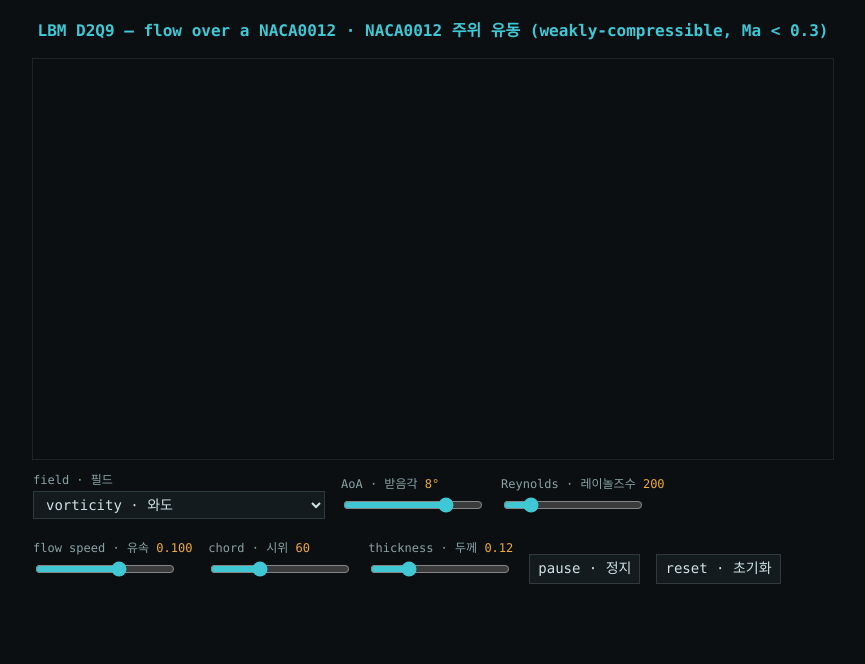
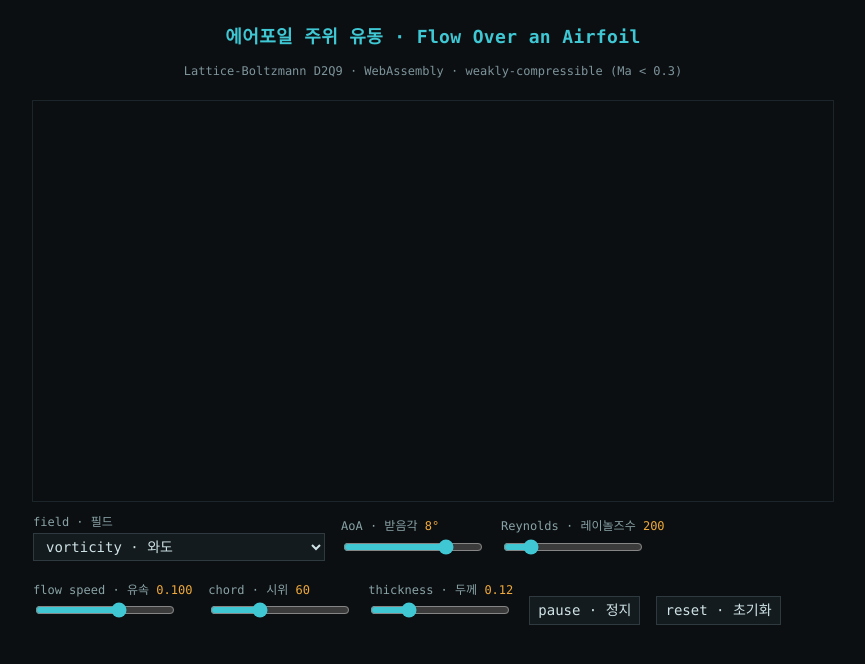
Before and after one commit to SungJaeYu/aero-cfd-wasm, a plain HTML site: page web/index.html in a window 1280 px wide. Shown: the whole page, without its empty margins (207-1072 px from the left). Drawn offline with Linux system fonts and the light colour scheme; a script that the page names is missing.

Commit message:
feat(web): clean up page header title + subtitle
Co-Authored-By: Claude Opus 4.8 <noreply@anthropic.com>

```diff
--- a/web/index.html
+++ b/web/index.html
@@ -3,7 +3,7 @@
   <head>
     <meta charset="utf-8" />
     <meta name="viewport" content="width=device-width, initial-scale=1" />
-    <title>aero-cfd-wasm — LBM flow over a NACA airfoil</title>
+    <title>Aero CFD — 에어포일 주위 유동</title>
     <style>
       :root {
         --base: #0b0f12;
@@ -22,7 +22,8 @@
         gap: 12px;
         padding: 16px;
       }
-      h1 { font-size: 16px; font-weight: 600; color: var(--cyan); margin: 4px 0; }
+      h1 { font-size: 18px; font-weight: 600; color: var(--cyan); margin: 8px 0 2px; letter-spacing: 0.02em; }
+      .sub { margin: 0 0 8px; font-size: 12px; color: #7e949b; }
       canvas { border: 1px solid #1c2529; image-rendering: pixelated; width: 800px; height: 400px; }
       .controls { display: flex; flex-wrap: wrap; gap: 16px; align-items: center; max-width: 800px; }
       .ctl { display: flex; flex-direction: column; gap: 2px; }
@@ -35,7 +36,8 @@
     </style>
   </head>
   <body>
-    <h1>LBM D2Q9 — flow over a NACA0012 · NACA0012 주위 유동 (weakly-compressible, Ma &lt; 0.3)</h1>
+    <h1>에어포일 주위 유동 · Flow Over an Airfoil</h1>
+    <p class="sub">Lattice-Boltzmann D2Q9 · WebAssembly · weakly-compressible (Ma &lt; 0.3)</p>
     <canvas id="view" width="800" height="400"></canvas>
     <div class="controls">
       <div class="ctl">
```
